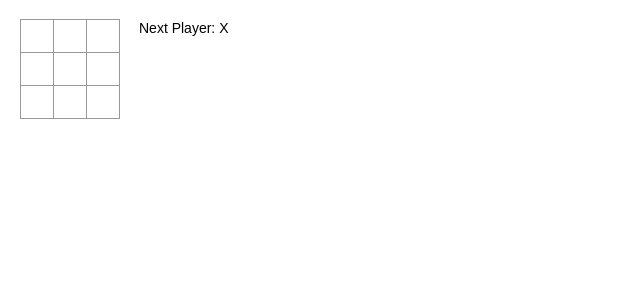
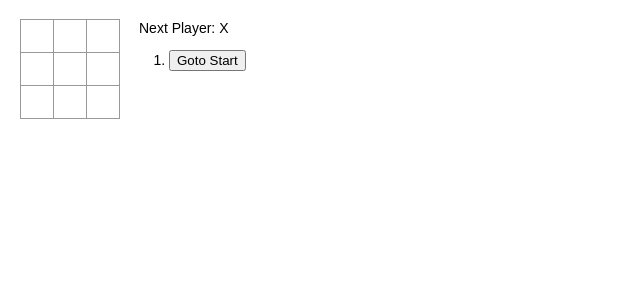
Before and after one commit to shashwata27/React-TicTacToe, a React (Create React App) app: page / in a window 1280 px wide. Shown: the top 300 px of the page, without its empty margins (0-640 px from the left). Built offline with nearby package versions, Linux system fonts and the light colour scheme.

Commit message:
added time travel func

```diff
--- a/src/components/App.jsx
+++ b/src/components/App.jsx
@@ -62,10 +62,15 @@ class Board extends React.Component {
 }
 
 export default class App extends React.Component {
-  state = { history: [{ squares: Array(9).fill(null) }], xIsNext: true };
+  state = {
+    history: [{ squares: Array(9).fill(null) }],
+    stepNumber: 0,
+    xIsNext: true,
+  };
 
   handleClick = (i) => {
-    const history = this.state.history;
+    const history = this.state.history.slice(0, this.state.stepNumber + 1);
+    // slice only the amount of histroy that was generated in past point of time
     const current = history[history.length - 1];
     const squares = current.squares.slice();
     // creating copy
@@ -75,14 +80,34 @@ export default class App extends React.Component {
     squares[i] = this.state.xIsNext ? "X" : "O";
     this.setState({
       history: history.concat([{ squares: squares }]),
+      stepNumber: history.length,
       xIsNext: !this.state.xIsNext,
     });
   };
 
+  jumpTo(moveIndx) {
+    this.setState({
+      stepNumber: moveIndx,
+      xIsNext: moveIndx % 2 === 0,
+    });
+  }
+
   render() {
     const history = this.state.history;
-    const current = history[history.length - 1];
+    const current = history[this.state.stepNumber];
+    // to go back in time we use stepNumber
     const winner = calculateWinner(current.squares);
+
+    const moves = history.map((move, moveIndx) => {
+      // move is the array []
+      // moveIndx is the index of the array
+      const desc = moveIndx ? `Goto move #${moveIndx}` : `Goto Start`;
+      return (
+        <li key={moveIndx}>
+          <button onClick={() => this.jumpTo(moveIndx)}>{desc}</button>
+        </li>
+      );
+    });
 
     let status;
     if (winner) {
@@ -100,7 +125,7 @@ export default class App extends React.Component {
         </div>
         <div className="game-info">
           <div>{status}</div>
-          <ol>{/* TODO */}</ol>
+          <ol>{moves}</ol>
         </div>
       </div>
     );
```
